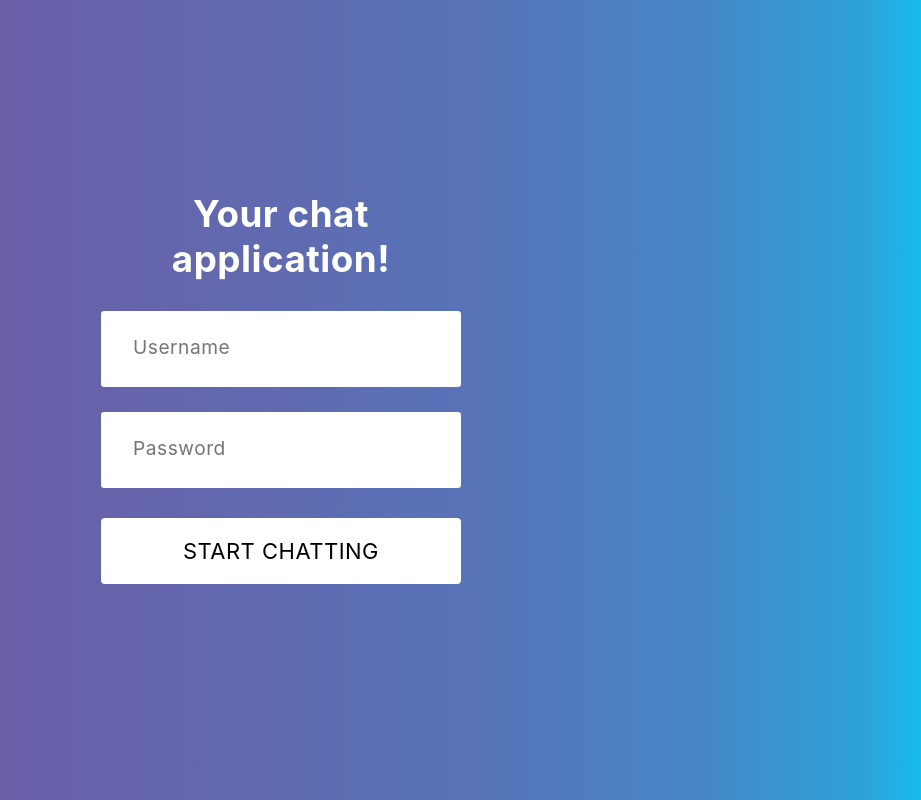
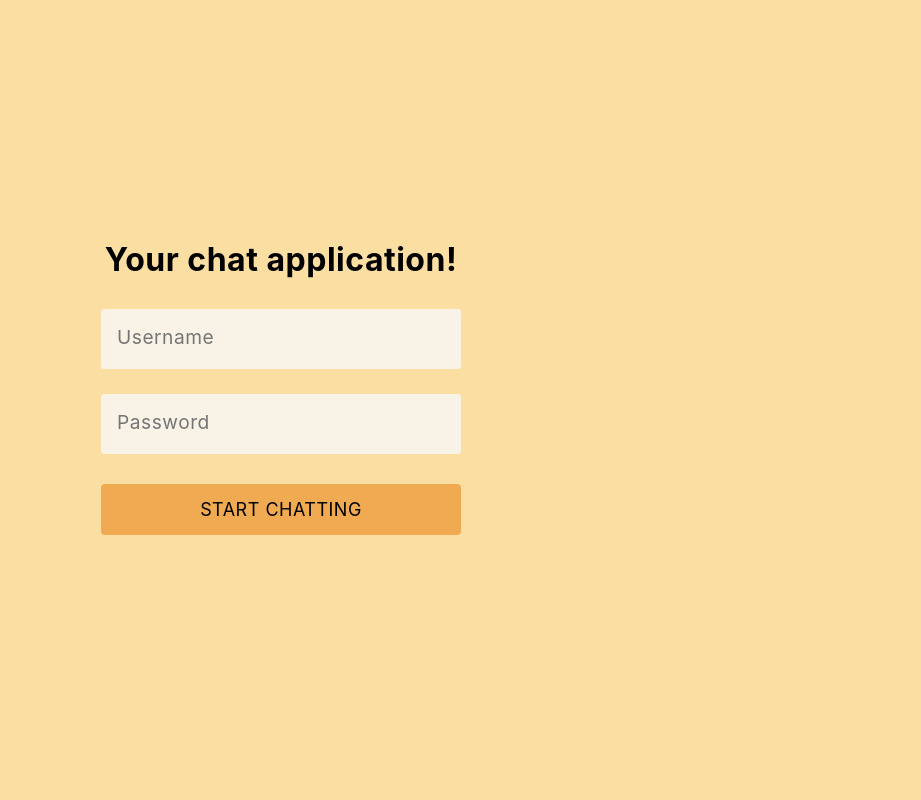
Before and after one commit to Nijoane/chatApp, a React (Create React App) app: page / in a window 1280 px wide. Shown: the whole page, without its empty margins (359-1280 px from the left). Built offline with nearby package versions, Linux system fonts and the light colour scheme.

Commit message:
adicionando style do projeto

```diff
--- a/src/App.css
+++ b/src/App.css
@@ -6,16 +6,16 @@
 }
 
 .ce-chat-list {
-  background-color: rgb(240, 240, 240) !important;
+  background-color: #F8F3E6 !important;
 }
 
 .ce-chats-container {
-  background-color: rgb(240, 240, 240) !important;
+  background-color: #F8F3E6 !important;
 }
 
 .ce-active-chat-card {
-  background-color: #cabcdc !important;
-  border: 4px solid #cabcdc !important;
+  background-color: #FBDEA2 !important;
+  border: 4px solid #FBDEA2 !important;
   border-radius: 0px !important;
 }
 
@@ -29,12 +29,13 @@
 
 .ce-text-input {
   border-radius: 6px !important;
-  border: 1px solid #3b2a50 !important;
+  border: 1px solid black !important;
+  color: #EFAA52;
 }
 
 .ce-primary-button {
   border-radius: 6px !important;
-  background-color: #7554a0 !important;
+  background-color: #EFAA52 !important;
   position: relative;
   bottom: 1px;
 }
@@ -45,17 +46,17 @@
 }
 
 .ce-settings {
-  background-color: rgb(240, 240, 240) !important;
+  background-color: #F8F3E6 !important;
 }
 
 .ce-autocomplete-input {
   border-radius: 6px !important;
-  border: 1px solid #3b2a50 !important;
+  border: 1px solid black !important;
 }
 
 .ce-autocomplete-options {
   border-radius: 6px !important;
-  border: 1px solid #3b2a50 !important;
+  border: 1px solid black !important;
   background-color: white !important;
 }
 
@@ -73,7 +74,7 @@
   height: 100%;
   width: 100%;
   overflow: scroll;
-  background-color: rgb(240, 240, 240);
+  background-color: #F8F3E6;
 }
 
 .chat-title-container {
@@ -83,13 +84,13 @@
 }
 
 .chat-title {
-  color: #7554a0;
+  color: #EFAA52;
   font-weight: 800;
   font-size: 24px;
 }
 
 .chat-subtitle {
-  color: #7554a0;
+  color: black;
   font-weight: 600;
   font-size: 12px;
   padding-top: 4px;
@@ -157,13 +158,13 @@
   bottom: 0px;
   width: calc(100% - 36px);
   padding: 18px;
-  background-color: rgb(240, 240, 240);
+  background-color: #F8F3E6;
 }
 
 .message-form {
   overflow: hidden;
   border-radius: 6px;
-  border: 1px solid #3b2a50;
+  border: 1px solid black;
   background-color: white;
 }
 
@@ -174,17 +175,18 @@
   border: 1px solid white;
   padding: 0px 18px;
   outline: none;
+  color: #EFAA52;
   font-size: 15px;
 }
 
 .image-button {
   cursor: pointer;
-  padding: 0px 12px;
+  padding-left: px;
   height: 100%;
 }
 
 .send-button {
-  height: 42px;
+  height: 50px;
   background-color: white;
   border: 1px solid white;
   padding: 0px 18px;
@@ -215,9 +217,8 @@
 
 .wrapper {
   height: 100vh;
-    width: 100%;
-  background: rgb(117,84,160);
-  background: linear-gradient(90deg, rgba(117,84,160,1) 7%, rgba(117,84,160,1) 17%, rgba(106,95,168,1) 29%, rgba(99,103,174,1) 44%, rgba(87,116,184,1) 66%, rgba(70,135,198,1) 83%, rgba(44,163,219,1) 96%, rgba(22,188,237,1) 100%, rgba(0,212,255,1) 100%);
+  width: 100%;
+  background: #FBDEA2;
   display: flex;
   justify-content: center;
   align-items: center;
@@ -226,10 +227,10 @@
 .input {
   color: #333;
   font-size: 1.2rem;
-    margin: 0 auto;
-  padding: 1.5rem 2rem;
+  margin: 0 auto;
+  padding: 1.0rem;
   border-radius: 0.2rem;
-  background-color: rgb(255, 255, 255);
+  background-color: #F8F3E6;
   border: none;
   width: 90%;
   display: block;
@@ -245,21 +246,21 @@
 
 .title {
   text-align: center;
-  color: white;
+  color: black;
   margin-bottom: 30px;
   width: 100%;
-  font-size: 2.3em;;
+  font-size: 2.0rem;;
 }
 
 .button {
   border-radius: 4px;
   border: none;
-  background-color: white;
+  background-color: #EFAA52;
   color: black;
   text-align: center;
   text-transform: uppercase;
-  font-size: 22px;
-  padding: 20px;
+  font-size: 18px;
+  padding: 15px;
   width: 200px;
   transition: all 0.4s;
   cursor: pointer;
```
